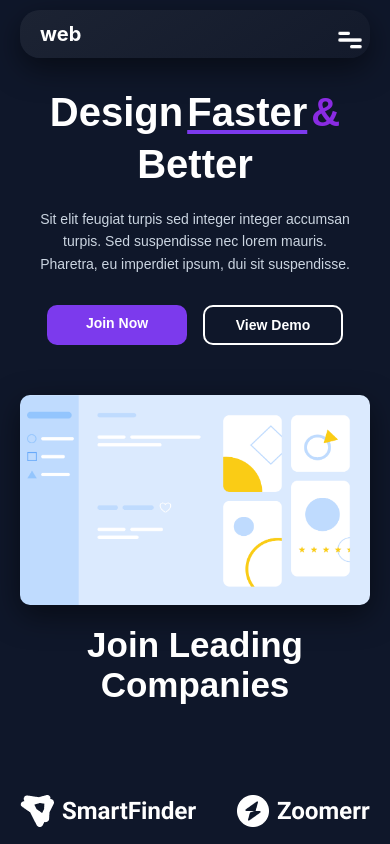
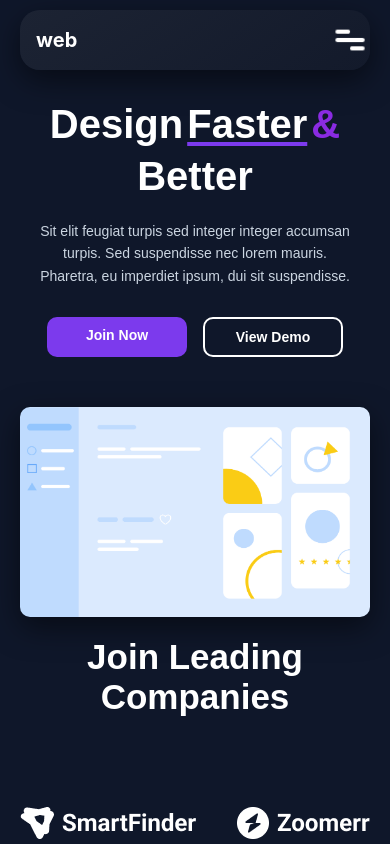
Before and after one commit to Vishweshvaran1079/testweb, a plain HTML site: page index.html in a window 390 px wide. Shown: the top 844 px of the page. Drawn offline with Linux system fonts and the light colour scheme.

Commit message:
last commit

```diff
--- a/style.css
+++ b/style.css
@@ -1618,40 +1618,53 @@ body {
     .navbar-wrapper {
       display: flex;
       justify-content: space-between;
-      align-items: center; /* THIS aligns logo + icon vertically */
-      padding: 12px 20px;  /* adjust padding if needed */
+      align-items: center;
+      padding: 10px 16px;
+      height: 60px; /* optional: control height */
+    }
+
+    .menu-icon {
+      display: flex;
+      align-items: center;
+      justify-content: center;
+      width: 36px;
+      height: 36px;
+      cursor: pointer;
+    }
+
+    .menu-icon img {
+      width: 22px;
+      height: 22px;
+      object-fit: contain;
+      display: block;
     }
 
     .logo {
       font-size: 20px;
       font-weight: 700;
-      color: white;
+      line-height: 1;
       display: flex;
-      align-items: center; /* vertically center logo text */
-    }
-
-    .menu-icon {
+      align-items: center;
+      height: 100%;
+    }
+  }
+  @media (max-width: 768px) {
+    .menu-icon img {
+      width: 50px;   /* Adjust size as needed */
+      height: 50px;
+      object-fit: contain;
       display: block;
-      width: 28px;
-      height: 28px;
-      cursor: pointer;
-      display: flex;
-      align-items: center;  /* vertically center image */
-    }
-
-    .menu-icon img {
-      width: 100%;
-      height: auto;
-      display: block;
-    }
+    }
+
     .menu-icon {
       width: 40px;
       height: 40px;
-    }
-
-    .menu-icon img {
-      width: 100%;
-      height: auto;
-      display: block;
-    }
-  }
+      display: flex;
+      align-items: center;
+      justify-content: center;
+    }
+  }
+  .menu-icon img {
+    padding: 0;
+    margin: 0;
+  }
```
